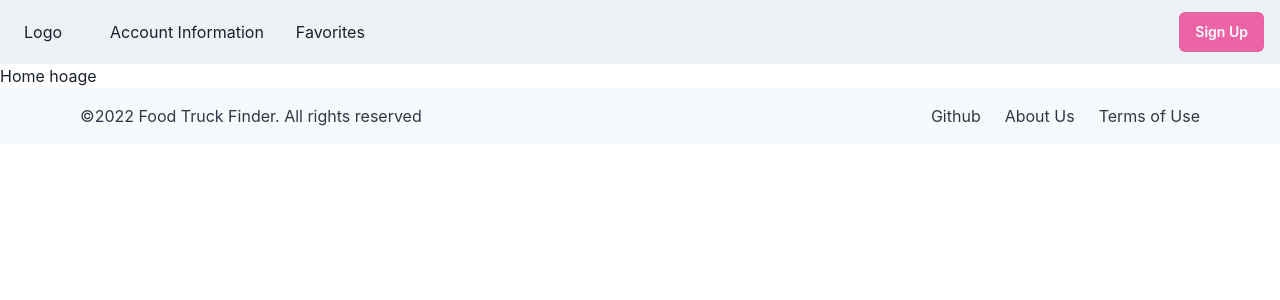
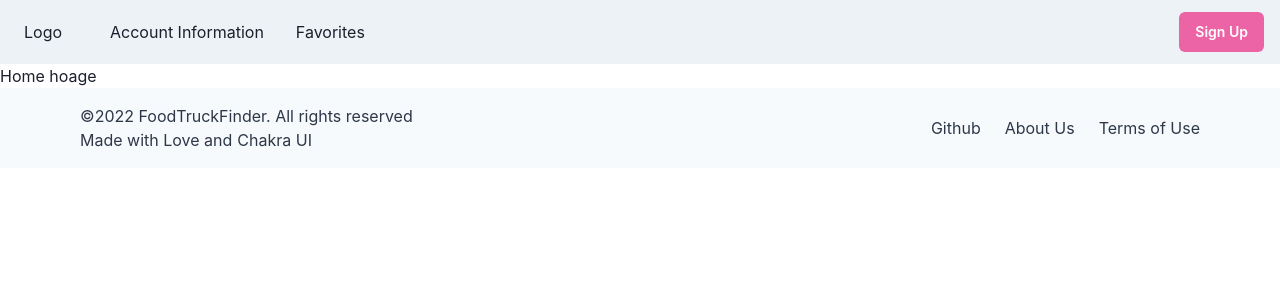
Before and after one commit to JFlo1981/FoodTruckFinder, a React (Create React App) app in the folder client/: page / in a window 1280 px wide. Shown: the top 300 px of the page. Built offline with nearby package versions, Linux system fonts and the light colour scheme.

Commit message:
Adds ChakraUI credit to Footer

```diff
--- a/client/src/components/Footer/index.js
+++ b/client/src/components/Footer/index.js
@@ -22,7 +22,25 @@ export default function SmallWithNavigation() {
         justify={{ base: "center", md: "space-between" }}
         align={{ base: "center", md: "center" }}
       >
-        <Text>©2022 Food Truck Finder. All rights reserved</Text>
+        <Stack direction={"column"} spacing={0}>
+          <Text>©2022 FoodTruckFinder. All rights reserved</Text>
+          <Text>
+            Made with Love and
+            <Link
+              href={"https://chakra-ui.com/"}
+              rel="noopener noreferrer"
+              target="_blank"
+              _hover={{
+                textDecoration: "none",
+                bg: useColorModeValue("gray.200", "gray.700"),
+              }}
+              className="smallLeft"
+            >
+              Chakra UI
+            </Link>
+          </Text>
+        </Stack>
+
         <Stack direction={"row"} spacing={6}>
           <Link
             href={"https://github.com/JFlo1981/FoodTruckFinder"}
--- a/client/src/index.css
+++ b/client/src/index.css
@@ -25,3 +25,7 @@ code {
 .topSpace {
   margin-top: 40px;
 }
+
+.smallLeft {
+  margin-left: 5px;
+}
```
